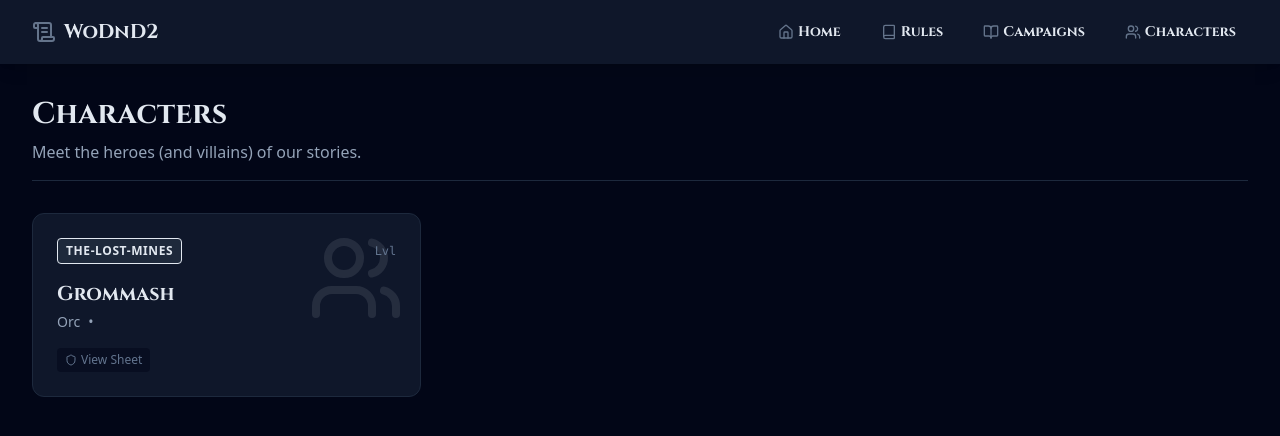
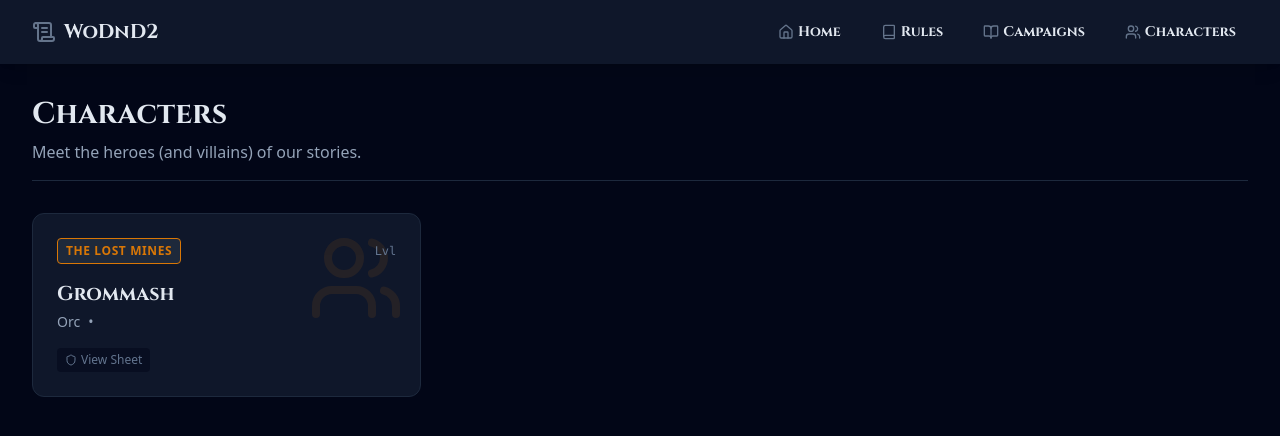
Before and after one commit to mhebrard/wodnd2, a Next.js app: page /characters in a window 1280 px wide. Shown: the top 436 px of the page. Built offline with nearby package versions, Linux system fonts and the light colour scheme.

Commit message:
fix: Align landing page theming and fix character list color lookup

```diff
--- a/src/app/characters/page.tsx
+++ b/src/app/characters/page.tsx
@@ -6,16 +6,17 @@ export default function CharactersPage() {
     const characters = getAllPosts(["name", "class", "race", "level", "campaign", "slug"], "characters");
     const campaigns = getAllCampaigns(["title", "slug", "primaryColor", "secondaryColor"]);
 
-    // Create a map for easy lookup: Title -> Colors
-    const campaignColorMap = campaigns.reduce((acc, campaign) => {
-        if (campaign.title) {
-            acc[campaign.title] = {
+    // Create a map for easy lookup: Slug -> Colors & Title
+    const campaignDataMap = campaigns.reduce((acc, campaign) => {
+        if (campaign.slug) {
+            acc[campaign.slug] = {
+                title: campaign.title,
                 primary: campaign.primaryColor,
                 secondary: campaign.secondaryColor
             };
         }
         return acc;
-    }, {} as Record<string, { primary: string, secondary: string }>);
+    }, {} as Record<string, { title: string, primary: string, secondary: string }>);
 
     return (
         <div className="space-y-8">
@@ -26,7 +27,15 @@ export default function CharactersPage() {
 
             <div className="grid gap-6 md:grid-cols-2 lg:grid-cols-3">
                 {characters.map((char) => {
-                    const theme = campaignColorMap[char.campaign];
+                    // Try to find campaign by slug (assuming char.campaign is now a slug)
+                    // If not found, try to find by title (legacy support)
+                    let theme = campaignDataMap[char.campaign];
+                    if (!theme) {
+                        // Fallback: Check if char.campaign is a title
+                        const foundSlug = Object.keys(campaignDataMap).find(slug => campaignDataMap[slug].title === char.campaign);
+                        if (foundSlug) theme = campaignDataMap[foundSlug];
+                    }
+
                     const style = theme ? {
                         '--color-primary': theme.primary,
                         '--color-secondary': theme.secondary,
@@ -49,7 +58,7 @@ export default function CharactersPage() {
                                 <div className="relative z-10">
                                     <div className="flex items-center justify-between mb-4">
                                         <span className="px-2 py-1 bg-surface-hover rounded text-xs text-[color:var(--color-primary)] font-bold uppercase tracking-wider border border-[color:var(--color-primary)]">
-                                            {char.campaign}
+                                            {theme?.title || char.campaign}
                                         </span>
                                         <span className="text-xs text-slate-500 font-mono">Lvl {char.level}</span>
                                     </div>
--- a/src/app/page.tsx
+++ b/src/app/page.tsx
@@ -99,23 +99,23 @@ export default function Home() {
         {
           latestCharacter ? (
             <Link href={`/characters/${latestCharacter.slug}`} className="block group">
-              <div className="bg-surface p-6 rounded-xl border border-slate-800 hover:border-[color:var(--color-secondary)]/50 transition-all hover:shadow-lg hover:shadow-[color:var(--color-secondary)]/10 h-full relative overflow-hidden" style={characterTheme}>
+              <div className="bg-surface p-6 rounded-xl border border-slate-800 hover:border-[color:var(--color-primary)]/50 transition-all hover:shadow-lg hover:shadow-[color:var(--color-primary)]/10 h-full relative overflow-hidden" style={characterTheme}>
                 <div className="absolute top-0 right-0 p-4 opacity-10 group-hover:opacity-20 transition-opacity">
-                  <Shield className="w-24 h-24 text-[color:var(--color-secondary)]" />
+                  <Shield className="w-24 h-24 text-[color:var(--color-primary)]" />
                 </div>
                 <div className="flex items-center justify-between mb-4">
-                  <span className="text-xs font-bold uppercase tracking-wider text-[color:var(--color-primary)] border border-[color:var(--color-primary)] px-2 py-1 rounded">
+                  <span className="text-xs font-bold uppercase tracking-wider text-[color:var(--color-secondary)] border border-[color:var(--color-secondary)] px-2 py-1 rounded">
                     {latestCharacter.campaign || "New Challenger"}
                   </span>
                   <span className="text-xs text-slate-500 font-mono">{latestCharacter.date}</span>
                 </div>
-                <h2 className="text-3xl font-bold text-[color:var(--color-secondary)] mb-2 group-hover:text-[color:var(--color-secondary)] transition-colors font-[family-name:var(--font-cinzel)]">
+                <h2 className="text-3xl font-bold text-[color:var(--color-primary)] mb-2 group-hover:text-[color:var(--color-primary)] transition-colors font-[family-name:var(--font-cinzel)]">
                   {latestCharacter.name}
                 </h2>
                 <p className="text-text-muted mb-2 font-sans">
                   <span className="text-slate-400">Class:</span> {latestCharacter.class} <span className="mx-2">•</span> <span className="text-slate-400">Race:</span> {latestCharacter.race}
                 </p>
-                <div className="flex items-center text-[color:var(--color-secondary)] font-medium font-[family-name:var(--font-cinzel)] group-hover:underline mt-4">
+                <div className="flex items-center text-[color:var(--color-primary)] font-medium font-[family-name:var(--font-cinzel)] group-hover:underline mt-4">
                   View Profile &rarr;
                 </div>
               </div>
```
